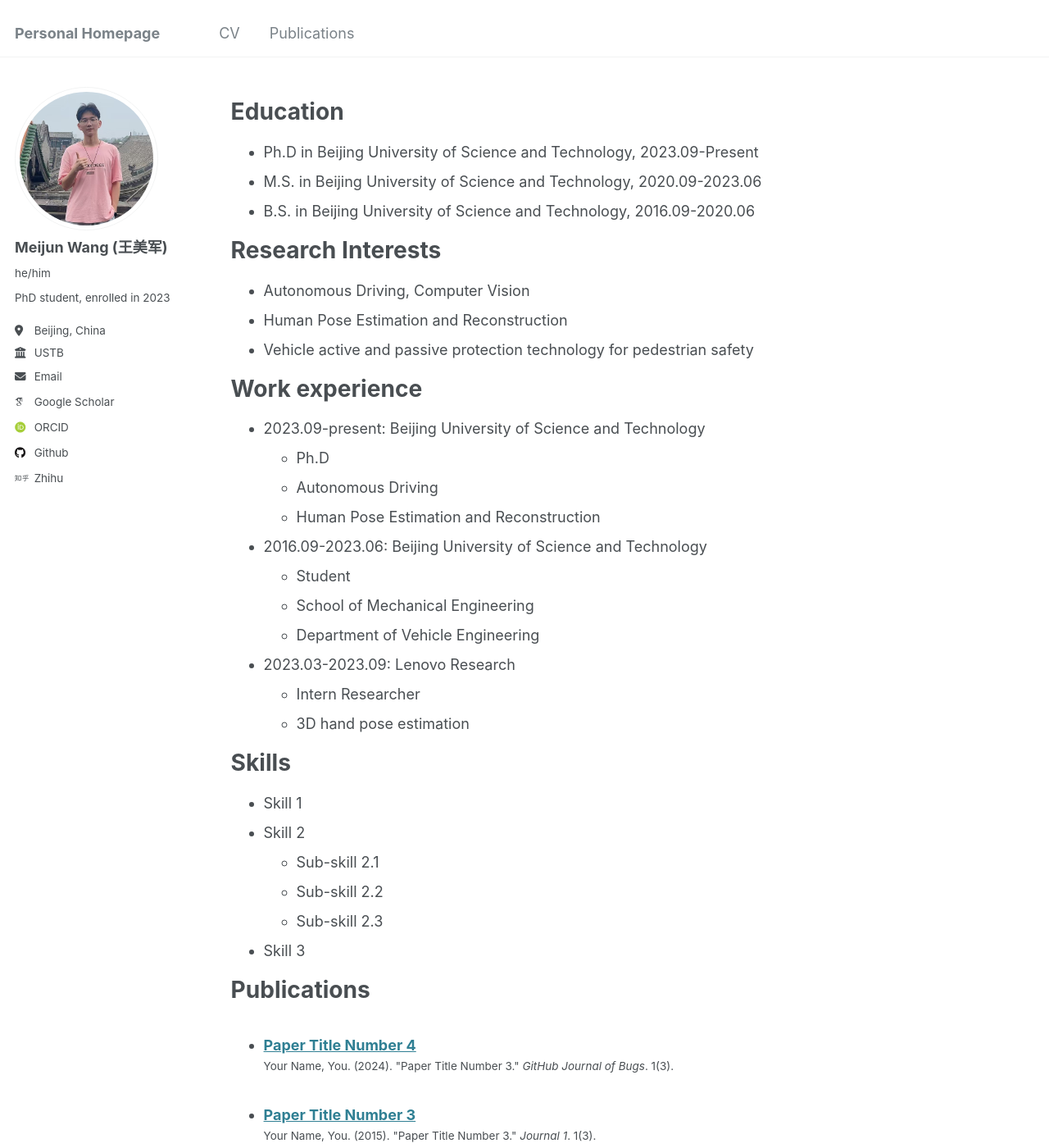
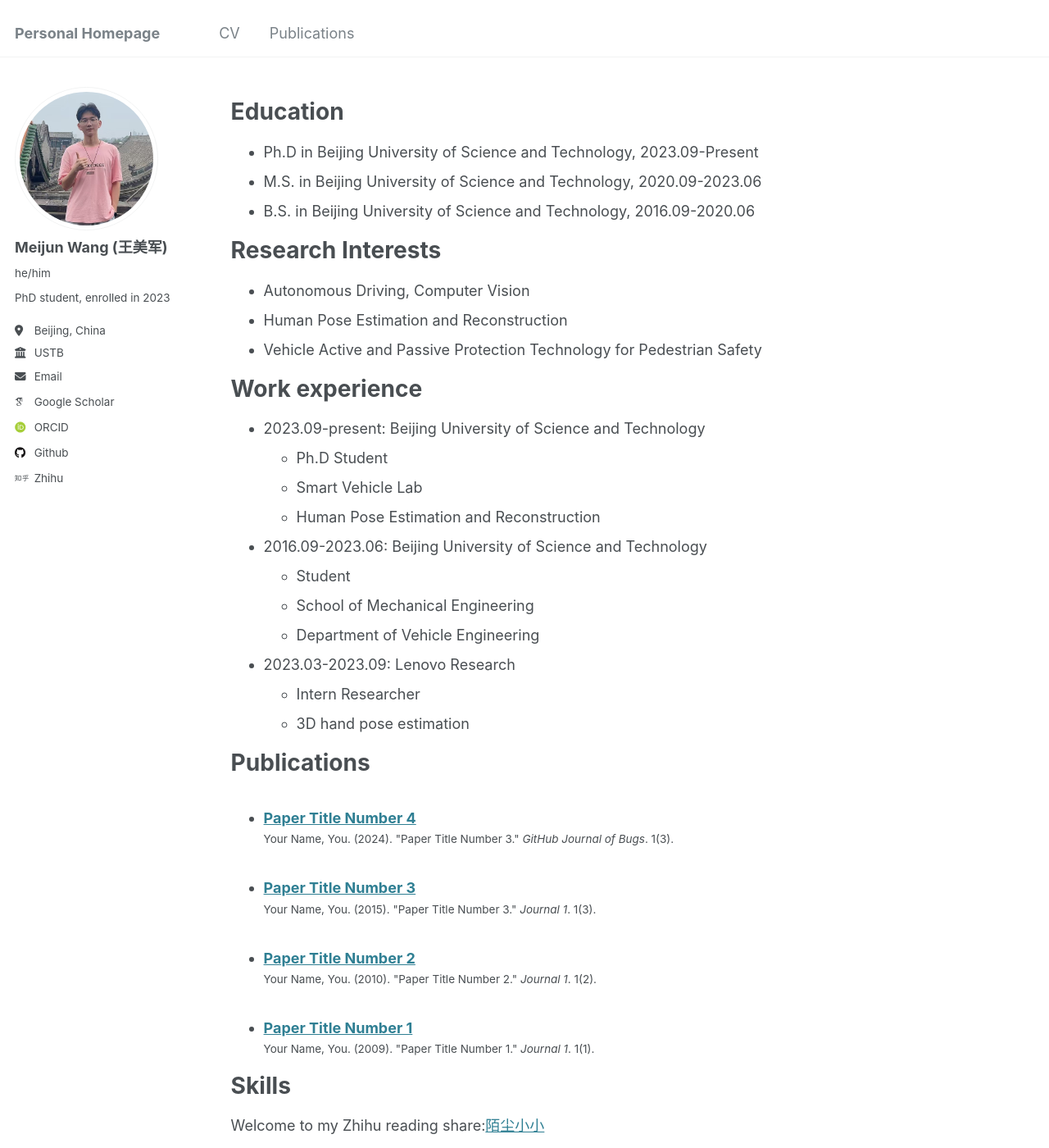
Before and after one commit to wmj142326/WMJ, a Jekyll site: the page built from _pages/cv.md, in a window 1280 px wide and 1400 px high. Shown: the whole window at 82% size. Built offline with Jekyll 4.4.1, drawn with Linux system fonts in a browser that asks for light colours; some web fonts are replaced; some of the changed text lies outside the part shown.

Commit message:
Update cv.md

```diff
--- a/_pages/cv.md
+++ b/_pages/cv.md
@@ -19,13 +19,13 @@ Research Interests
 ======
 * Autonomous Driving, Computer Vision
 * Human Pose Estimation and Reconstruction
-* Vehicle active and passive protection technology for pedestrian safety
+* Vehicle Active and Passive Protection Technology for Pedestrian Safety
 
 Work experience
 ======
 * 2023.09-present: Beijing University of Science and Technology
-  * Ph.D
-  * Autonomous Driving
+  * Ph.D Student
+  * Smart Vehicle Lab
   * Human Pose Estimation and Reconstruction
 
 * 2016.09-2023.06: Beijing University of Science and Technology
@@ -37,8 +37,15 @@ Work experience
   * Intern Researcher
   * 3D hand pose estimation
 
+Publications
+======
+  <ul>{% for post in site.publications reversed %}
+    {% include archive-single-cv.html %}
+  {% endfor %}</ul>
+
 Skills
 ======
+Welcome to my Zhihu reading share:[陌尘小小](https://www.zhihu.com/people/mochenxiaoxiao)
 * Skill 1
 * Skill 2
   * Sub-skill 2.1
@@ -46,11 +53,6 @@ Skills
   * Sub-skill 2.3
 * Skill 3
 
-Publications
-======
-  <ul>{% for post in site.publications reversed %}
-    {% include archive-single-cv.html %}
-  {% endfor %}</ul>
 
 Talks
 ======
```
